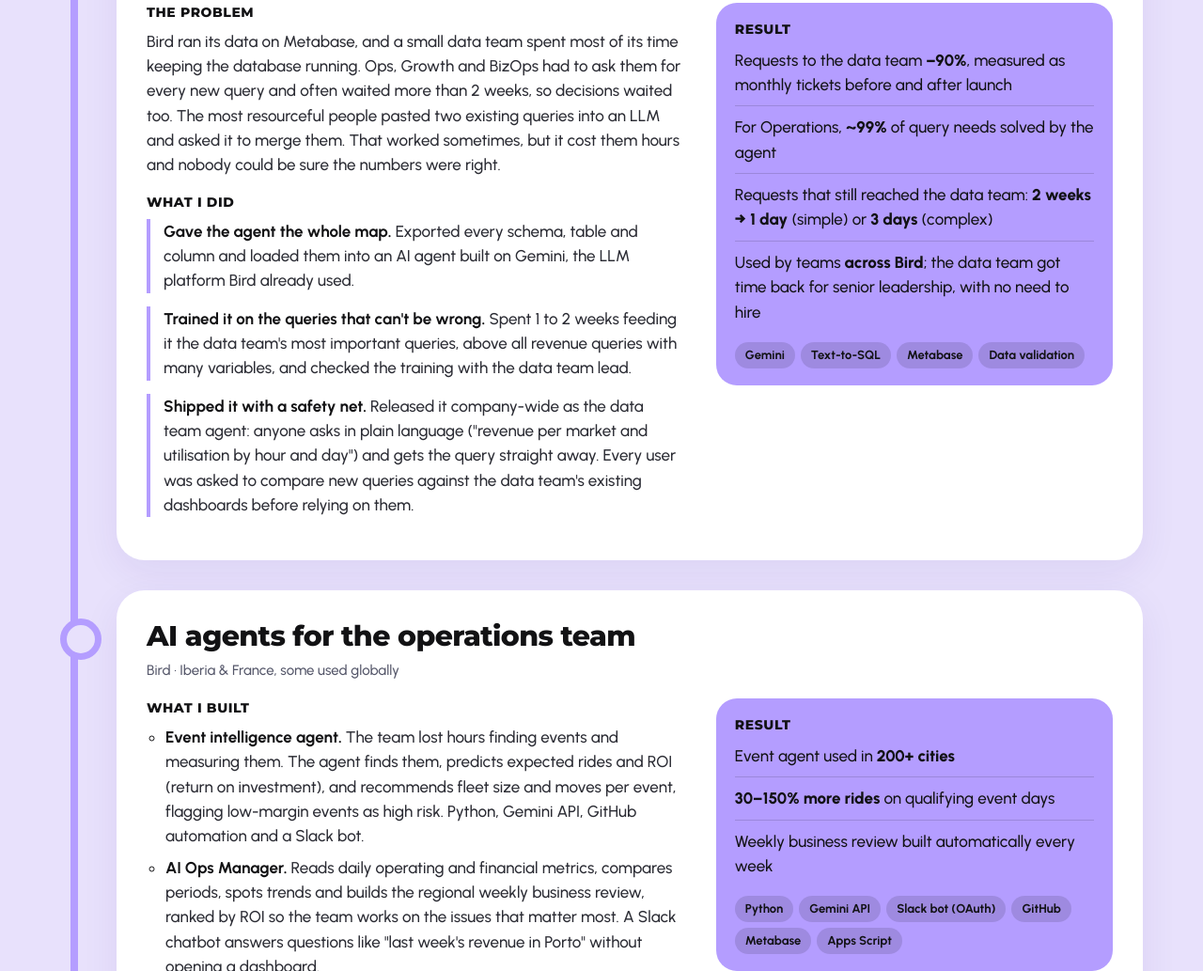
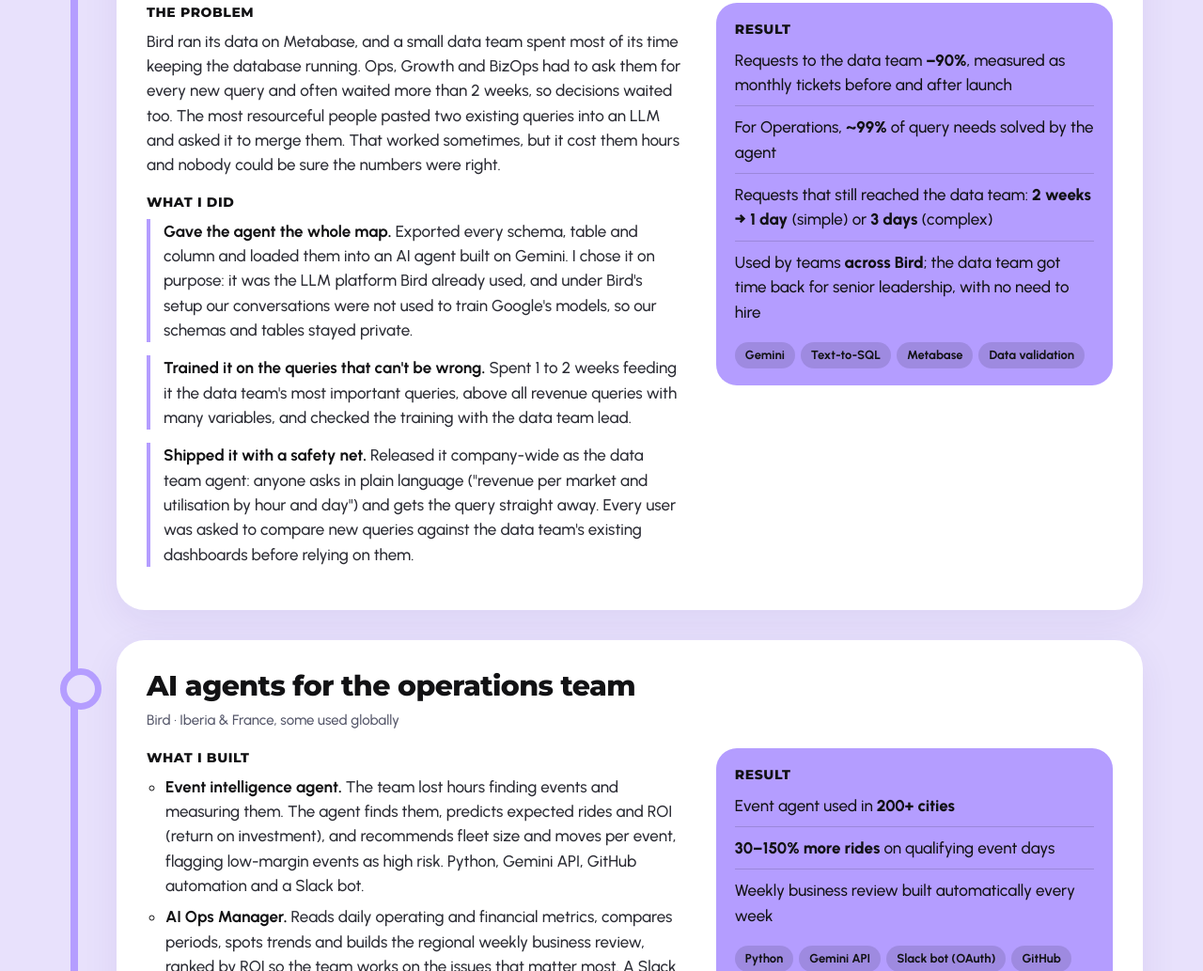
Before and after one commit to jvcs92/portfolio, a plain HTML site: page product/index.html in a window 1280 px wide. Shown: the part 6012-7045 px from the top of the page at 94% size. Drawn offline with Linux system fonts and the light colour scheme.

Commit message:
Data agent: why Gemini, data privacy
Co-Authored-By: Claude Opus 5.5 <noreply@anthropic.com>
Claude-Session: https://claude.ai/code/session_01Q4UoxxLjcgpeMDbRYXvG95

```diff
--- a/product/index.html
+++ b/product/index.html
@@ -251,7 +251,7 @@
               <h3>The problem</h3>
               <p>Bird ran its data on Metabase, and a small data team spent most of its time keeping the database running. Ops, Growth and BizOps had to ask them for every new query and often waited more than 2 weeks, so decisions waited too. The most resourceful people pasted two existing queries into an LLM and asked it to merge them. That worked sometimes, but it cost them hours and nobody could be sure the numbers were right.</p>
               <h3>What I did</h3>
-              <div class="stage"><p><strong>Gave the agent the whole map.</strong> Exported every schema, table and column and loaded them into an AI agent built on Gemini, the LLM platform Bird already used.</p></div>
+              <div class="stage"><p><strong>Gave the agent the whole map.</strong> Exported every schema, table and column and loaded them into an AI agent built on Gemini. I chose it on purpose: it was the LLM platform Bird already used, and under Bird's setup our conversations were not used to train Google's models, so our schemas and tables stayed private.</p></div>
               <div class="stage"><p><strong>Trained it on the queries that can't be wrong.</strong> Spent 1 to 2 weeks feeding it the data team's most important queries, above all revenue queries with many variables, and checked the training with the data team lead.</p></div>
               <div class="stage"><p><strong>Shipped it with a safety net.</strong> Released it company-wide as the data team agent: anyone asks in plain language ("revenue per market and utilisation by hour and day") and gets the query straight away. Every user was asked to compare new queries against the data team's existing dashboards before relying on them.</p></div>
             </div>
```
Also changed, not shown: 3 other files.
